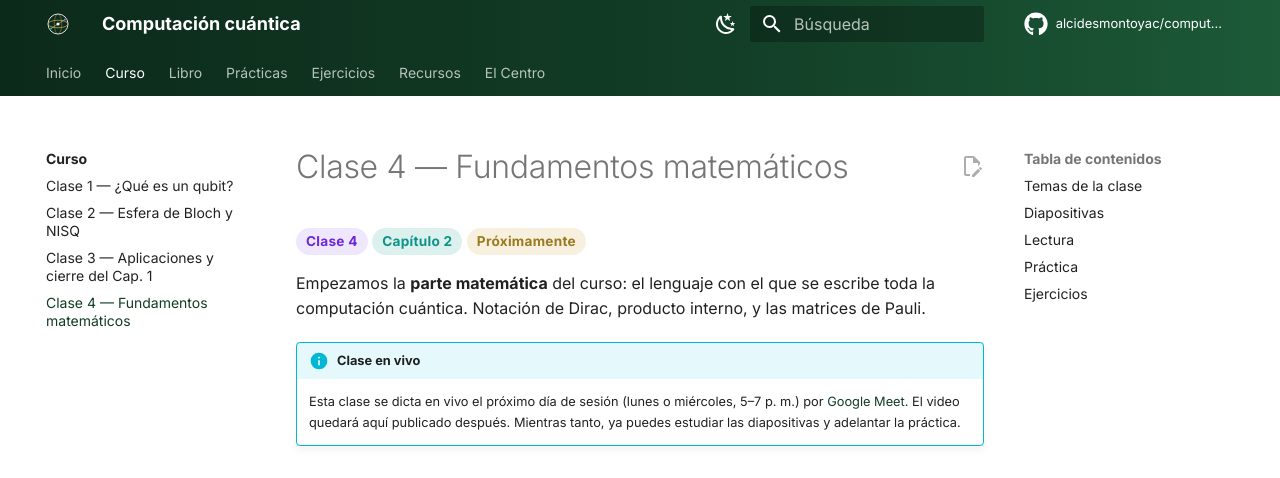
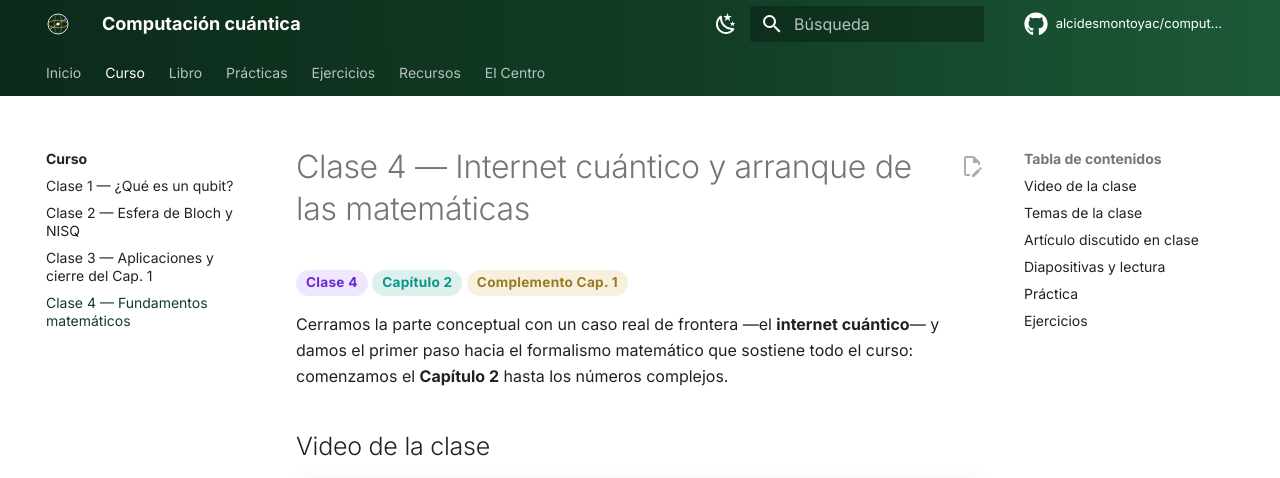
Before and after one commit to alcidesmontoyac/computacion-cuantica, an MkDocs documentation site: the page built from docs/curso/clase-04.md, in a window 1280 px wide and 1400 px high. Shown: the top 478 px of the window. Built offline with MkDocs 1.6.1 and Material for MkDocs 9.7.7, drawn with Linux system fonts in a browser that asks for light colours; a script that is not in the unit is left out; comment, search, counter and statistics services are not loaded; some of the changed text lies outside the part shown.

Commit message:
Clase 4: video, paper de internet cuantico y lectura del Cap. 2

```diff
--- a/docs/curso/clase-04.md
+++ b/docs/curso/clase-04.md
@@ -1,29 +1,41 @@
-# Clase 4 — Fundamentos matemáticos
+# Clase 4 — Internet cuántico y arranque de las matemáticas
 
-<span class="qc-badge">Clase 4</span> <span class="qc-badge teal">Capítulo 2</span> <span class="qc-badge gold">Próximamente</span>
+<span class="qc-badge">Clase 4</span> <span class="qc-badge teal">Capítulo 2</span> <span class="qc-badge gold">Complemento Cap. 1</span>
 
-Empezamos la **parte matemática** del curso: el lenguaje con el que se escribe toda la computación cuántica. Notación de Dirac, producto interno, y las matrices de Pauli.
+Cerramos la parte conceptual con un caso real de frontera —el **internet cuántico**— y damos el primer paso hacia el formalismo matemático que sostiene todo el curso: comenzamos el **Capítulo 2** hasta los números complejos.
 
-!!! info "Clase en vivo"
-    Esta clase se dicta en vivo el próximo día de sesión (lunes o miércoles, 5–7 p. m.) por [Google Meet](https://meet.google.com/keq-szhh-hsp). El video quedará aquí publicado después. Mientras tanto, ya puedes estudiar las diapositivas y adelantar la práctica.
+## Video de la clase
+
+<div class="qc-video">
+<iframe src="https://www.youtube.com/embed/00PTjz3Bfn0" title="Clase 4 — Internet cuántico y arranque de las matemáticas" allow="accelerometer; autoplay; clipboard-write; encrypted-media; gyroscope; picture-in-picture" allowfullscreen></iframe>
+</div>
+
+[:material-youtube: Ver la Clase 4 en YouTube](https://youtu.be/00PTjz3Bfn0)
 
 ## Temas de la clase
 
-- Mezcla clásica vs. superposición cuántica: probabilidades vs. **amplitudes**.
-- Regla de Born y el término de interferencia.
-- Notación de Dirac: **bra**, **ket** y producto interno \( \langle\phi|\psi\rangle \).
-- Bases estándar y de Hadamard; producto externo y proyectores.
-- Autovalores y autovectores; las **matrices de Pauli** \( \sigma_x, \sigma_y, \sigma_z \).
-- Hermíticas (observables) y unitarias (evolución); el teorema espectral.
-- Producto tensorial: el origen del crecimiento \(2^n\); el espacio de Hilbert.
+- Entrelazamiento **átomo-fotón**: el ladrillo del internet cuántico.
+- Cómo se produce ese entrelazamiento y por qué importa (repetidores, red metropolitana).
+- De los **bits** a los estados cuánticos.
+- Mezcla clásica vs. superposición: **probabilidades** vs. **amplitudes**.
+- Por qué la naturaleza necesita **números complejos** (la interferencia de la doble rendija).
+- La **regla de Born**.
+- Repaso de números complejos: unidad imaginaria, forma polar y operaciones.
 
-## Diapositivas
+## Artículo discutido en clase
 
-[:material-file-download: Descargar diapositivas (Cap. 2)](../assets/slides/cap02_fundamentos.pdf){ .md-button .md-button--primary }
+Las diapositivas complementarias parten de este artículo de *Physical Review Letters*:
 
-## Lectura
+[:material-file-document-outline: Metropolitan Entanglement Distribution between an Atom and a Near-Visible Photon](https://journals.aps.org/prl/abstract/10.1103/94hz-xtht){ .md-button }
 
-Capítulo 2 del libro. Ver la página del [Capítulo 2](../libro/capitulo-02.md).
+[:material-file-download: Diapositivas del complemento (entrelazamiento átomo-fotón)](../assets/slides/complemento_atomo_foton.pdf){ .md-button }
+
+## Diapositivas y lectura
+
+[:material-book-open-page-variant: Leer el Capítulo 2 (PDF)](../assets/libro/capitulo-02.pdf){ .md-button .md-button--primary }
+[:material-file-download: Diapositivas (Cap. 2)](../assets/slides/cap02_fundamentos.pdf){ .md-button }
+
+Página del [Capítulo 2](../libro/capitulo-02.md) del libro.
 
 ## Práctica
 
@@ -36,4 +48,4 @@
 ---
 
 !!! question "Para pensar"
-    Una fase global \( e^{i\theta} \) no cambia ninguna probabilidad. Entonces, ¿es la fase "real" o un artefacto matemático? ¿Por qué las fases **relativas** sí importan?
+    Si una mezcla clásica y una superposición cuántica pueden dar las mismas probabilidades al medir, ¿qué las distingue realmente? ¿Y por qué la naturaleza necesitaría números **complejos**, y no bastan los reales?
```
